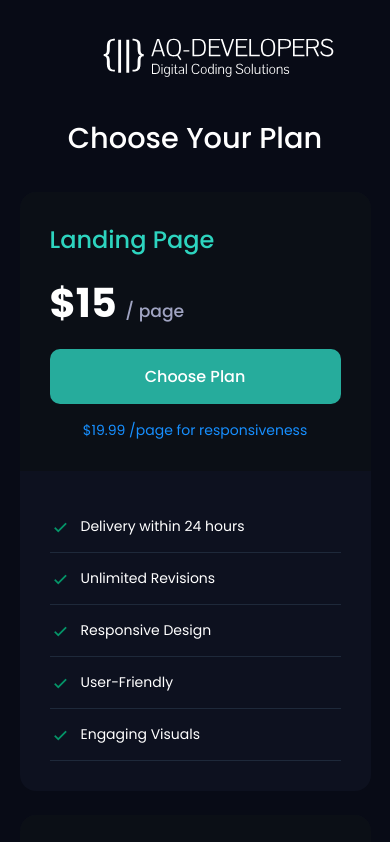
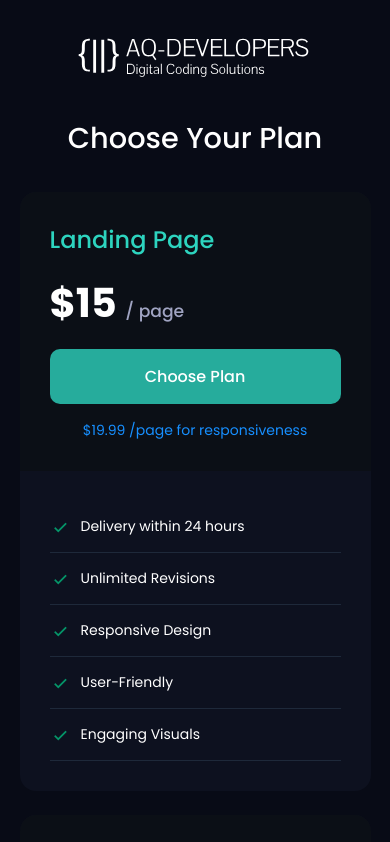
Before and after one commit to aqibaliakbar/HTML-CSS---Price-Plan, a website built with Vite: page index.html in a window 390 px wide. Shown: the top 842 px of the page. Built offline with nearby package versions, Linux system fonts and the light colour scheme.

Commit message:
Price Plan Updated!

```diff
--- a/css/style.css
+++ b/css/style.css
@@ -34,6 +34,7 @@ body {
 
 header {
   margin-bottom: 2rem;
+  margin-left: 0;
 }
 .heading {
   text-align: center;
@@ -165,7 +166,7 @@ header {
 
 @media screen and (max-width: 1050px) {
   header {
-    padding-left: 50px;
+    margin-left: 3.125rem;
   }
 
   .price-plan {
@@ -176,9 +177,10 @@ header {
 
 @media screen and (max-width: 500px) {
   header {
-    display: flex;
-    justify-content: center;
+    margin: auto;
+    margin-bottom: 2rem;
   }
+
   .price-plan {
     grid-template-columns: 1fr;
   }
```
